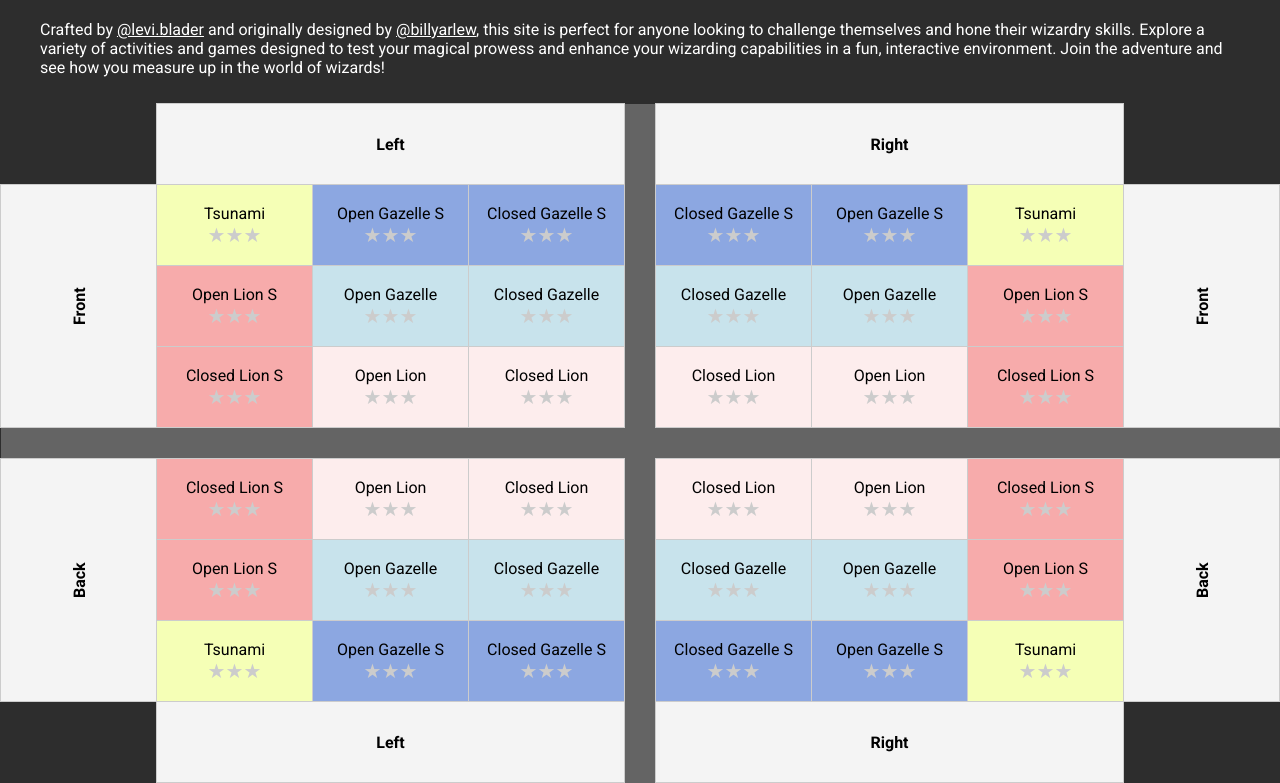
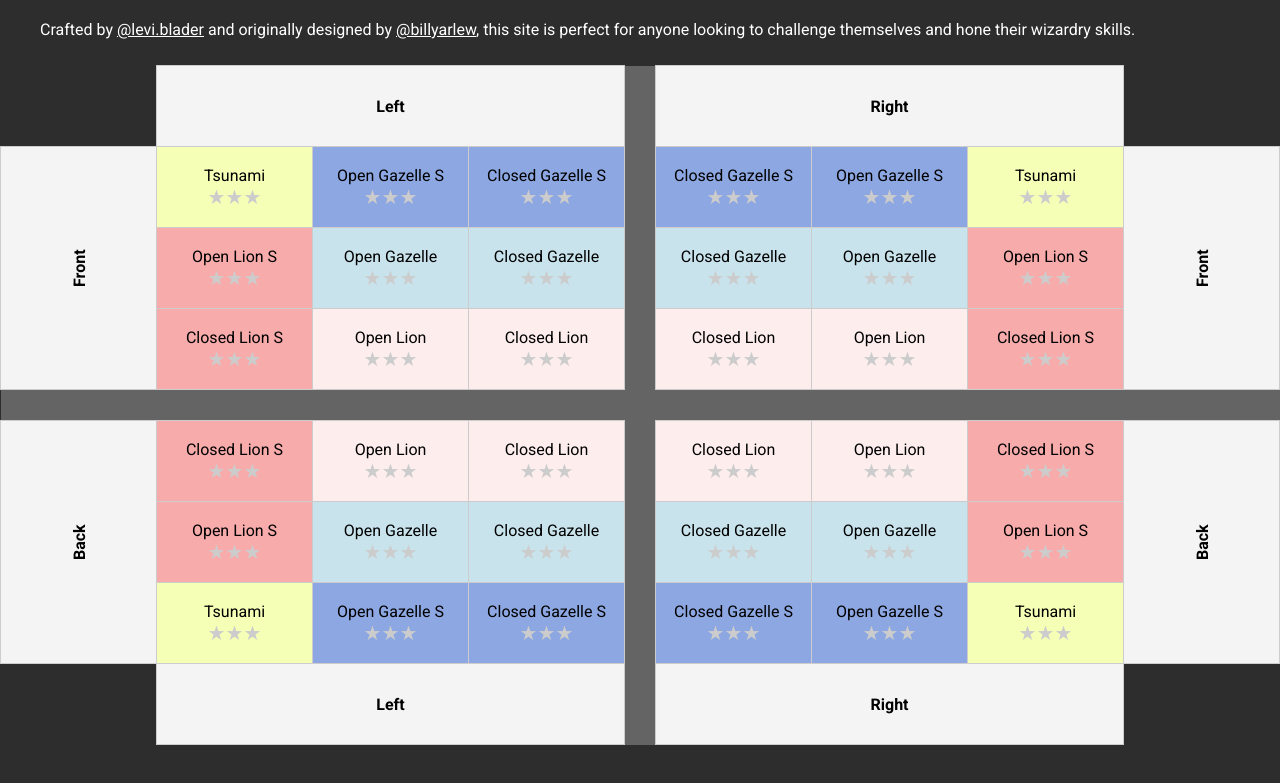
Before and after one commit to lethevimlet/wizardbingo, a plain HTML site: page index.html in a window 1280 px wide. Shown: the part 175-958 px from the top of the page. After the commit the page ends 920 px from the top, so only its background shows below. Drawn offline with Linux system fonts and the light colour scheme.

Commit message:
Update index.html

```diff
--- a/index.html
+++ b/index.html
@@ -21,7 +21,7 @@
 
     <div class="web-title">The Wizard Bingo</div>
     <div class="description">
-        <p>Crafted by <a href="https://www.instagram.com/levi.blader/" target="_blank">@levi.blader</a> and originally designed by <a href="https://www.instagram.com/billyarlew/" target="_blank">@billyarlew</a>, this site is perfect for anyone looking to challenge themselves and hone their wizardry skills. Explore a variety of activities and games designed to test your magical prowess and enhance your wizarding capabilities in a fun, interactive environment. Join the adventure and see how you measure up in the world of wizards!</p>
+        <p>Crafted by <a href="https://www.instagram.com/levi.blader/" target="_blank">@levi.blader</a> and originally designed by <a href="https://www.instagram.com/billyarlew/" target="_blank">@billyarlew</a>, this site is perfect for anyone looking to challenge themselves and hone their wizardry skills.</p>
     </div>
 
     <table id="ratingTable">
```
